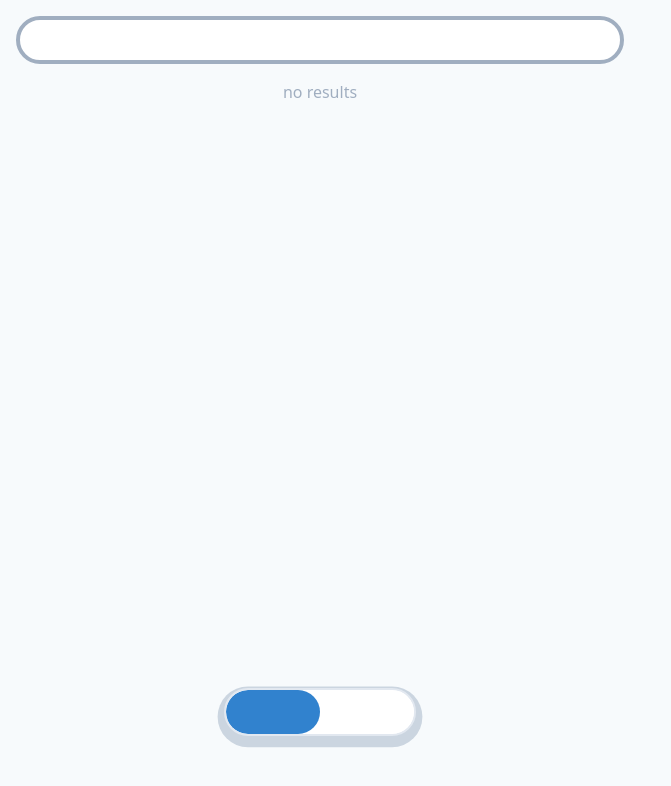
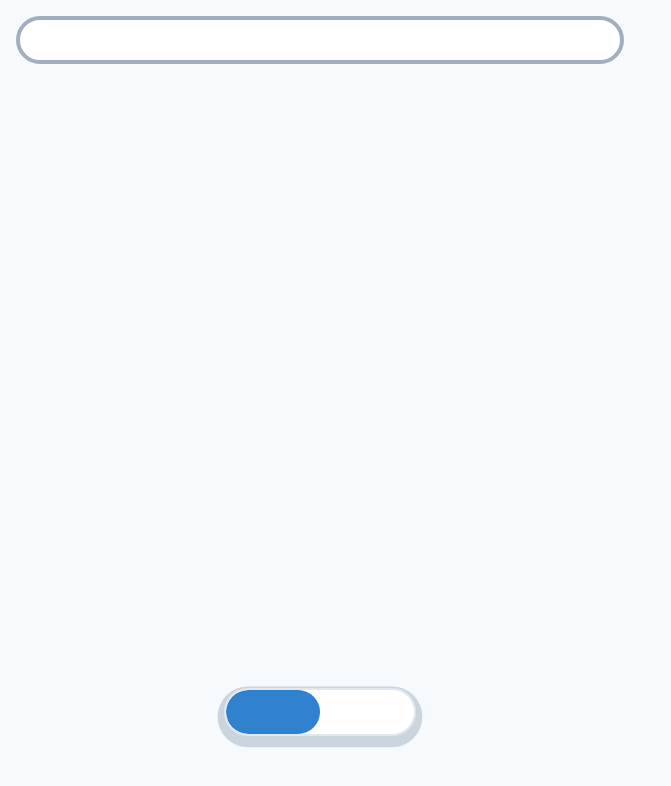
Before and after one commit to puresick/chit, a Vue app: page /#/ in a window 1280 px wide. Shown: the top 786 px of the page, without its empty margins (0-671 px from the left). Built offline with nearby package versions, Linux system fonts and the light colour scheme; some icons are missing.

Commit message:
Add AppLoading component

```diff
--- /dev/null
+++ b/src/components/AppLoading.vue
@@ -0,0 +1,13 @@
+<template>
+	<span
+		class="font-bold text-orange-600"
+	>
+		loading...
+	</span>
+</template>
+
+<script>
+	export default {
+		name: "AppLoading"
+	}
+</script>
--- a/src/views/AppSaved.vue
+++ b/src/views/AppSaved.vue
@@ -1,14 +1,16 @@
 <template>
-	<article class="flex-grow">
-		<section
-			class="pb-32"
-		>
-			<ul>
+	<article class="flex flex-col flex-grow pb-32 items-center">
 		<span
-					v-if="savedItems.length === 0"
+			v-if="savedItems.length === 0 && !loading"
 		>
 			No items saved yet!
 		</span>
+		<AppLoading
+			v-if="loading"
+		/>
+		<ul
+			class="w-full"
+		>
 			<ListItem
 				v-for="item in savedItems"
 				:item="item"
@@ -16,18 +18,19 @@
 				action-label="remove"
 			/>
 		</ul>
-		</section>
 	</article>
 </template>
 
 <script>
 import { mapState, mapMutations, mapActions } from "vuex"
 
+import AppLoading from "../components/AppLoading"
 import ListItem from "../components/ListItem"
 
 export default {
 	name: "AppSaved",
 	components: {
+		AppLoading,
 		ListItem
 	},
 	computed: {
--- a/src/views/AppSearch.vue
+++ b/src/views/AppSearch.vue
@@ -16,15 +16,14 @@
 			<!-- </AppButton>                          -->
 		</section>
 		<section
-			class="pt-16 pb-32"
+			class="flex flex-col items-center pt-16 pb-32"
 		>
-			<ul>
-				<li
-					v-if="searchResult.length === 0"
-					class="flex m-2 p-2 justify-center text-gray-500"
-				>
-					no results
-				</li>
+			<AppLoading
+				v-if="loading"
+			/>
+			<ul
+				class="w-full"
+			>
 				<ListItem
 					v-for="item in searchResult"
 					:item="item"
@@ -36,13 +35,16 @@
 
 <script>
 import { mapState, mapMutations, mapActions } from "vuex"
+
 import AppButton from "../components/AppButton"
+import AppLoading from "../components/AppLoading"
 import ListItem from "../components/ListItem"
 
 export default {
 	name: "AppSearch",
 	components: {
 		AppButton,
+		AppLoading,
 		ListItem
 	},
 	computed: {
```
Lines whose indentation alone changed are shown as unchanged.
